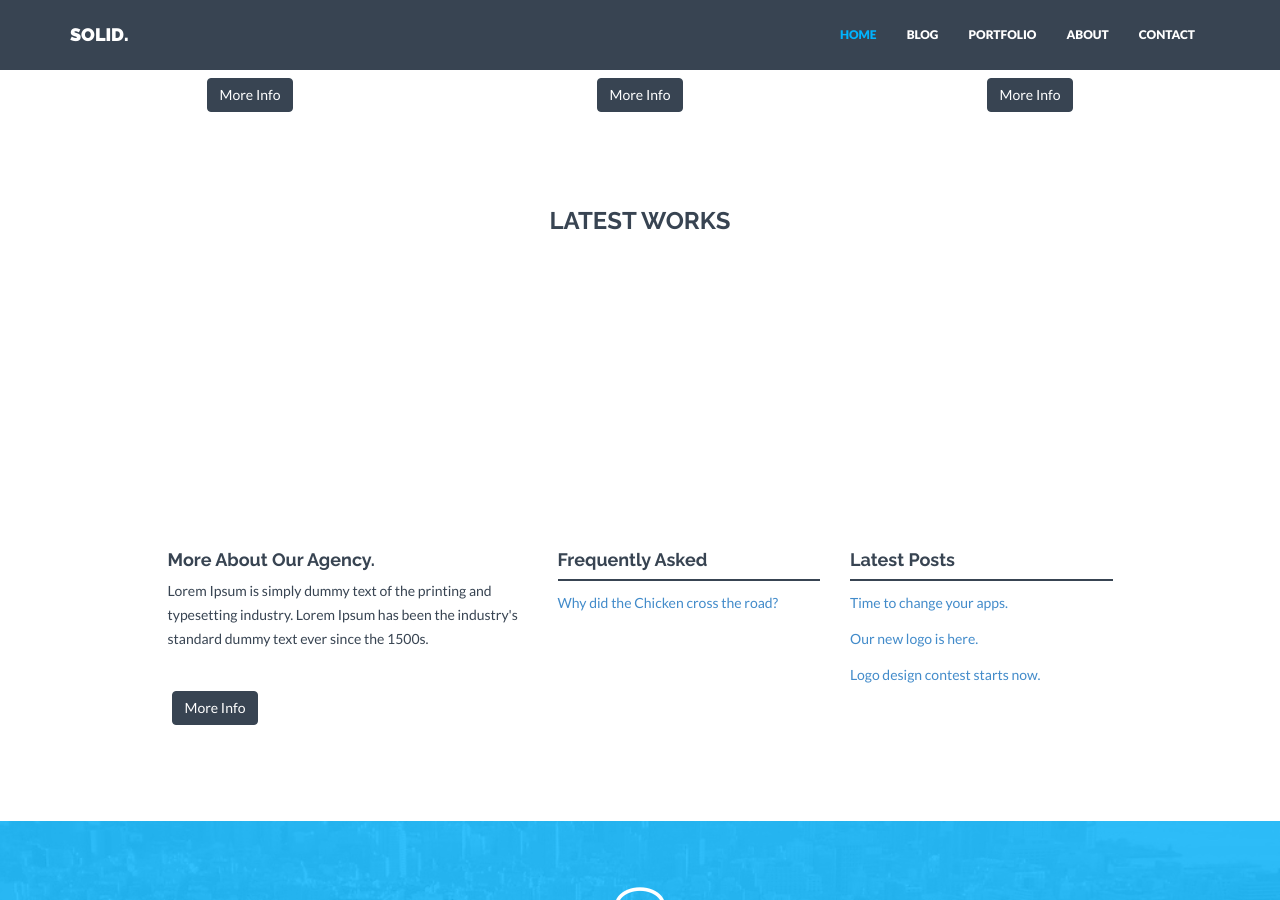
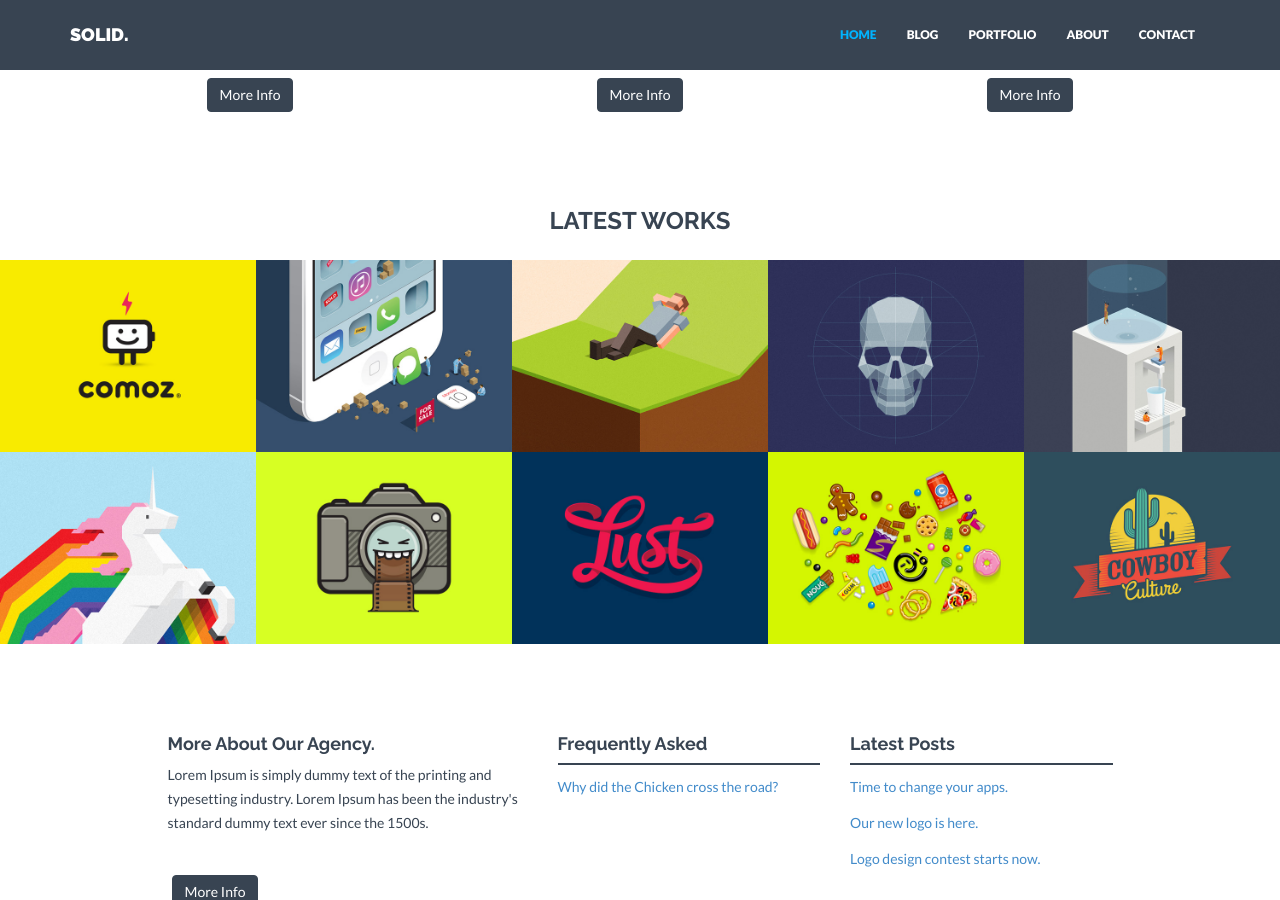
Before and after one commit to crabcanon/solid-jekyll-mdl, a Jekyll site: the page built from index.html, in a window 1280 px wide and 900 px high, scrolled down 1074 px. Built offline with Jekyll 4.4.1, drawn with Linux system fonts in a browser that asks for light colours; nearby versions of some CDN libraries; library files that are not in the unit come from our copies.

Commit message:
Update site path

```diff
--- a/_config.yml
+++ b/_config.yml
@@ -5,7 +5,7 @@ title: SOLID.
 description: "Write an awesome description for your new site here. You can edit this line in _config.yml. It will appear in your document head meta (for Google search results) and in your feed.xml site description."
 analytics: #Google analytics code in the format XX-nnnnnnnn-n
 baseurl: "" #important: start with /
-url: "http://yourdomain.com"
+url: "http://yehuang.me/solid-jekyll-mdl"
 
 # Build settings
 markdown: kramdown
--- a/_includes/head.html
+++ b/_includes/head.html
@@ -4,16 +4,16 @@
     <meta name="viewport" content="width=device-width, initial-scale=1">
     <meta name="description" content="">
     <meta name="author" content="">
-    <link rel="shortcut icon" href="{{ "/solid-jekyll-mdl/assets/ico/favicon.ico" | prepend: site.baseurl }}">
+    <link rel="shortcut icon" href="{{ "/assets/ico/favicon.ico" | prepend: site.baseurl }}">
 
     <title>{{ site.title }}{% if page.title %} - {{ page.title }}{% endif %}</title>
 
     <!-- Bootstrap core CSS -->
-    <link href="{{ "/solid-jekyll-mdl/assets/css/bootstrap.css" | prepend: site.baseurl }}" rel="stylesheet">
+    <link href="{{ "/assets/css/bootstrap.css" | prepend: site.baseurl }}" rel="stylesheet">
 
     <!-- Custom styles for this template -->
-    <link href="{{ "/solid-jekyll-mdl/assets/css/style.css" | prepend: site.baseurl }}" rel="stylesheet">
-    <link href="{{ "/solid-jekyll-mdl/assets/css/font-awesome.min.css" | prepend: site.baseurl }}" rel="stylesheet">
+    <link href="{{ "/assets/css/style.css" | prepend: site.baseurl }}" rel="stylesheet">
+    <link href="{{ "/assets/css/font-awesome.min.css" | prepend: site.baseurl }}" rel="stylesheet">
 
     <!-- Custom CSS -->
     <!--<link rel="stylesheet" href="{{ "/css/main.css" | prepend: site.baseurl }}">-->
--- a/_includes/js.html
+++ b/_includes/js.html
@@ -1,11 +1,11 @@
 <script src="https://ajax.googleapis.com/ajax/libs/jquery/1.11.0/jquery.min.js"></script>
-<script src="{{ "solid-jekyll-mdl/assets/js/bootstrap.min.js" | prepend: site.baseurl }}"></script>
-<script src="{{ "solid-jekyll-mdl/assets/js/retina-1.1.0.js" | prepend: site.baseurl }}"></script>
-<script src="{{ "solid-jekyll-mdl/assets/js/jquery.hoverdir.js" | prepend: site.baseurl }}"></script>
-<script src="{{ "solid-jekyll-mdl/assets/js/jquery.hoverex.min.js" | prepend: site.baseurl }}"></script>
-<script src="{{ "solid-jekyll-mdl/assets/js/jquery.prettyPhoto.js" | prepend: site.baseurl }}"></script>
-<script src="{{ "solid-jekyll-mdl/assets/js/jquery.isotope.min.js" | prepend: site.baseurl }}"></script>
-<script src="{{ "solid-jekyll-mdl/assets/js/custom.js" | prepend: site.baseurl }}"></script>
+<script src="{{ "/assets/js/bootstrap.min.js" | prepend: site.baseurl }}"></script>
+<script src="{{ "/assets/js/retina-1.1.0.js" | prepend: site.baseurl }}"></script>
+<script src="{{ "/assets/js/jquery.hoverdir.js" | prepend: site.baseurl }}"></script>
+<script src="{{ "/assets/js/jquery.hoverex.min.js" | prepend: site.baseurl }}"></script>
+<script src="{{ "/assets/js/jquery.prettyPhoto.js" | prepend: site.baseurl }}"></script>
+<script src="{{ "/assets/js/jquery.isotope.min.js" | prepend: site.baseurl }}"></script>
+<script src="{{ "/assets/js/custom.js" | prepend: site.baseurl }}"></script>
 {% if site.analytics %}
 <script>
   (function(i,s,o,g,r,a,m){i['GoogleAnalyticsObject']=r;i[r]=i[r]||function(){
--- a/_includes/portfolio.html
+++ b/_includes/portfolio.html
@@ -5,11 +5,11 @@
             {% for project in site.categories['project'] limit:include.limit %}
                 <div class="portfolio-item graphic-design">
                     <div class="he-wrap tpl6">
-                    <img src="{{ "solid-jekyll-mdl/assets/img/project/" | prepend: site.baseurl }}{{ project.img }}" alt="">
+                    <img src="{{ "/assets/img/project/" | prepend: site.baseurl }}{{ project.img }}" alt="">
                         <div class="he-view">
                             <div class="bg a0" data-animate="fadeIn">
                                 <h3 class="a1" data-animate="fadeInDown">{{ project.title }}</h3>
-                                <a data-rel="prettyPhoto" href="{{ "solid-jekyll-mdl/assets/img/project/" | prepend: site.baseurl }}{{ project.img }}" class="dmbutton a2" data-animate="fadeInUp"><i class="fa fa-search"></i></a>
+                                <a data-rel="prettyPhoto" href="{{ "/assets/img/project/" | prepend: site.baseurl }}{{ project.img }}" class="dmbutton a2" data-animate="fadeInUp"><i class="fa fa-search"></i></a>
                                 <a href="{{  project.url | prepend: site.baseurl }}" class="dmbutton a2" data-animate="fadeInUp"><i class="fa fa-link"></i></a>
                             </div><!-- he bg -->
                         </div><!-- he view -->
```
